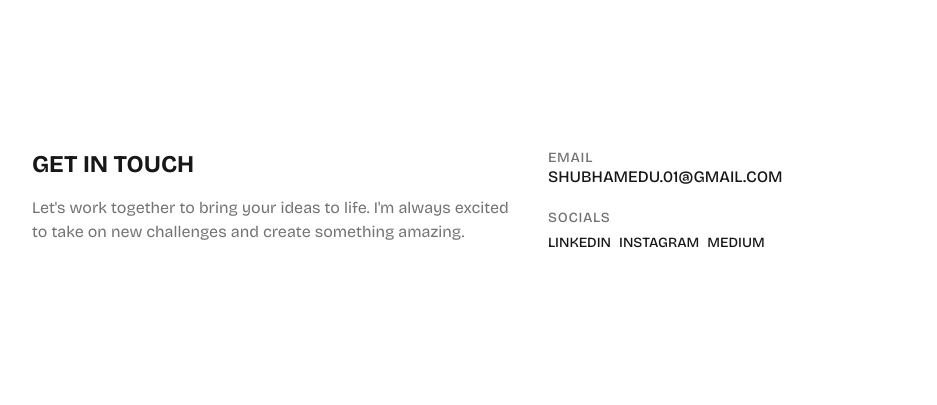
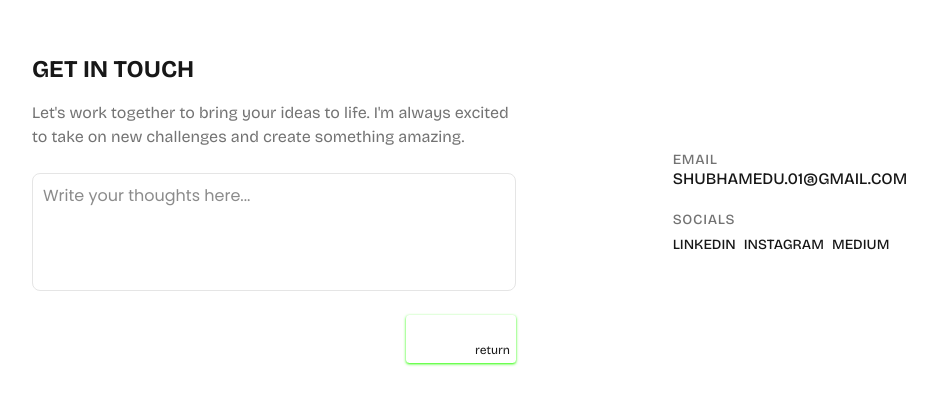
Before and after one commit to 10shubham01/portfolio3.O, a Next.js app: page / in a window 1280 px wide. Shown: the part 3436-3841 px from the top of the page, without its empty margins (108-1045 px from the left). Built offline with nearby package versions, Linux system fonts and the light colour scheme.

Commit message:
fix: ui fix

```diff
--- a/app/globals.css
+++ b/app/globals.css
@@ -34,6 +34,18 @@
   --font-mono: var(--font-geist-mono);
 }
 
+@layer components {
+
+  .hide-scrollbar::-webkit-scrollbar {
+    display: none;
+  }
+
+  .hide-scrollbar {
+    -ms-overflow-style: none;
+    scrollbar-width: none;
+  }
+}
+
 * {
   border-color: var(--border);
 }
--- a/app/page.tsx
+++ b/app/page.tsx
@@ -7,6 +7,7 @@ import { TextGenerateEffect } from "@/components/TextGenratedEffect";
 import HoverFlipText from "@/components/HoverFlipText";
 import BentoGrid from "@/components/BentoGrid";
 import Blogs from "@/components/Blogs";
+import AnimatedTextarea from "@/components/TextArea";
 
 const spacemono = Bricolage_Grotesque({
   subsets: ["latin"],
@@ -54,7 +55,7 @@ const Page = () => {
         id="contact"
         className="sm:p-10 sm:pt-0 pt-0 p-2  sm:!px-35 !px-10 py-20 h-screen  place-content-center"
       >
-        <div className="grid sm:grid-cols-2 gap-8">
+        <div className="grid sm:grid-cols-2 gap-8 place-items-center">
           <div>
             <h1 className="text-2xl font-bold text-foreground mb-4">
               GET IN TOUCH
@@ -64,6 +65,7 @@ const Page = () => {
               always excited to take on new challenges and create something
               amazing.
             </p>
+            <AnimatedTextarea></AnimatedTextarea>
           </div>
           <div className="space-y-4">
             <div>
--- a/components/Blogs.tsx
+++ b/components/Blogs.tsx
@@ -22,11 +22,13 @@ const Blogs = ({
         className="absolute text-foreground sm:text-6xl text-2xl font-bold text-left -top-4  sm:-top-12 bg-background"
       ></HoverFlipText>
       <LayoutGroup>
-        <div className="grid gap-0 grid-cols-2 sm:grid-cols-4 auto-rows-[minmax(120px,1fr)] transition-all  overflow-hidden ">
+        <div className="grid gap-0 grid-cols-1 sm:grid-cols-4 auto-rows-[minmax(120px,1fr)] transition-all  overflow-hidden ">
           {items.map((item, idx) => (
-            <motion.div
+            <motion.a
               key={item.id}
               layout
+              href={item.link}
+              target="_blank"
               initial={{ opacity: 0, x: 100 }}
               whileInView={{ opacity: 1, x: 0 }}
               viewport={{ once: true, amount: 0.2 }}
@@ -55,7 +57,7 @@ const Blogs = ({
 
               <Card
                 className={cn(
-                  "aspect-square",
+                  "sm:aspect-square",
                   hoveredIndex === idx ? "!bg-background invert border-0" : ""
                 )}
               >
@@ -68,12 +70,12 @@ const Blogs = ({
                   }`}
                 ></Alien>
                 <div className="flex flex-col justify-center h-full">
-                  <CardTitle className="font-semibold text-base mb-1">
+                  <CardTitle className="font-semibold sm:text-base mb-1 text-sm">
                     {item.title}
                   </CardTitle>
                 </div>
               </Card>
-            </motion.div>
+            </motion.a>
           ))}
         </div>
       </LayoutGroup>
--- /dev/null
+++ b/components/TextArea.tsx
@@ -0,0 +1,48 @@
+"use client";
+import { Poppins } from "next/font/google";
+import { motion } from "framer-motion";
+import { useState } from "react";
+
+const poppins = Poppins({
+  subsets: ["latin"],
+  weight: ["400", "500"],
+});
+
+export default function AnimatedTextarea() {
+  const [height, setHeight] = useState("auto");
+
+  return (
+    <div className="flex justify-end flex-col">
+      <motion.textarea
+        id="message"
+        rows={4}
+        onInput={(e) => {
+          const target = e.currentTarget;
+          target.style.height = "auto";
+          target.style.height = `${target.scrollHeight}px`;
+          setHeight(`${target.scrollHeight}px`);
+        }}
+        animate={{
+          height,
+        }}
+        transition={{
+          type: "spring",
+          stiffness: 150,
+          damping: 15,
+        }}
+        className={`block p-2.5 w-full text-base rounded-lg border border-zinc-200 hide-scrollbar
+        focus-visible:outline-none resize-none dark:bg-zinc-700 dark:border-zinc-600 dark:text-white
+        ${poppins.className}`}
+        placeholder="Write your thoughts here..."
+      />
+      <div
+        className="flex h-12 rounded-[3.5px] shadow shadow-[#39ff14] w-[6.85rem] items-end justify-end pr-[6px] pb-[4px] cursor-pointer mt-6 place-self-end hover:scale-101 duration-300 "
+        tabIndex={0}
+      >
+        <div className="flex w-full flex-col justify-center text-[12px] items-end ">
+          return
+        </div>
+      </div>
+    </div>
+  );
+}
```
